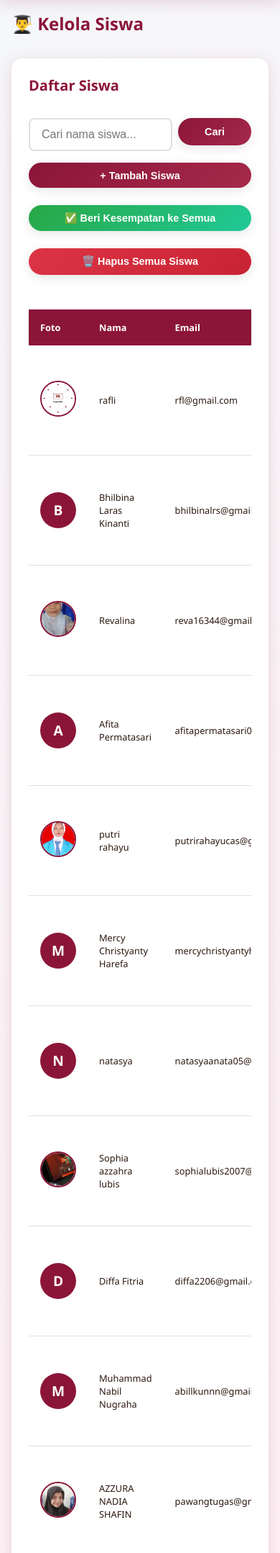
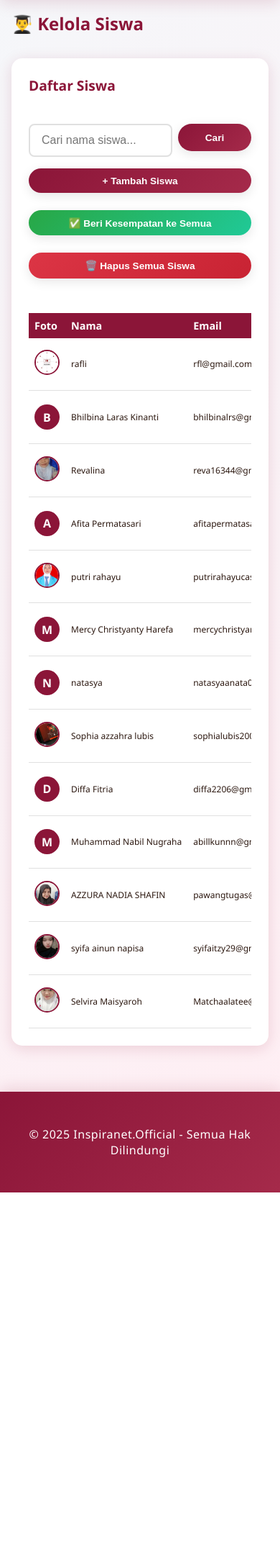
Before and after one commit to rafliyusuf999/aplikasi-tryout-siswa-dan-pembelajaran, a Flask app: page /admin/students in a window 390 px wide. Shown: the part 82-2240 px from the top of the page at 72% size. After the commit the page ends 1739 px from the top, so only its background shows below. Run offline with Flask 3, Linux system fonts and the light colour scheme; a user stored in the database is signed in; data comes from the database, SQL or seed files in the repository; data that the repository does not hold is empty.

Commit message:
Improve website display on smaller screens for better user experience
Add responsive CSS styles to templates/admin_exams.html and templates/admin_students.html to enhance usability on various devices.

Replit-Commit-Author: Agent
Replit-Commit-Session-Id: 0bea7e5a-dba7-4dde-a1aa-92c025379b6f
Replit-Commit-Checkpoint-Type: intermediate_checkpoint
Replit-Commit-Screenshot-Url: https://storage.googleapis.com/screenshot-production-us-central1/bfcd52d2-dc1c-4b34-9763-1baeae42569c/0bea7e5a-dba7-4dde-a1aa-92c025379b6f/HkQk7vV

```diff
--- a/templates/admin_students.html
+++ b/templates/admin_students.html
@@ -378,6 +378,91 @@ document.querySelectorAll('.student-clear-cheating-btn').forEach(function(button
 });
 </script>
 
+<style>
+@media (max-width: 1024px) {
+    .table-responsive {
+        overflow-x: auto;
+        -webkit-overflow-scrolling: touch;
+    }
+
+    .table td {
+        white-space: nowrap;
+    }
+}
+
+@media (max-width: 768px) {
+    .card > div:first-child {
+        flex-direction: column;
+        align-items: flex-start !important;
+    }
+
+    .card > div:first-child > div {
+        width: 100%;
+        margin-top: 0.5rem;
+    }
+
+    .table {
+        font-size: 0.85rem;
+    }
+
+    .table td button {
+        padding: 0.4rem 0.8rem !important;
+        font-size: 0.8rem;
+        margin-right: 3px !important;
+        margin-bottom: 0.3rem;
+    }
+
+    .table thead th {
+        font-size: 0.9rem;
+        padding: 0.5rem;
+    }
+
+    .table tbody td {
+        padding: 0.5rem;
+    }
+
+    .modal-content {
+        width: 95%;
+        margin: 5% auto;
+    }
+
+    .modal-body table td {
+        font-size: 0.85rem;
+        padding: 0.7rem !important;
+    }
+}
+
+@media (max-width: 480px) {
+    h1 {
+        font-size: 1.5rem !important;
+    }
+
+    .card h2 {
+        font-size: 1.2rem;
+    }
+
+    .table {
+        font-size: 0.75rem;
+    }
+
+    .table td button {
+        padding: 0.3rem 0.6rem !important;
+        font-size: 0.75rem;
+    }
+
+    .btn {
+        font-size: 0.85rem;
+    }
+
+    .table td img,
+    .table td div[style*="width: 50px"] {
+        width: 35px !important;
+        height: 35px !important;
+        font-size: 1rem !important;
+    }
+}
+</style>
+
 <div id="clearCheatingModal" class="modal">
     <div class="modal-content">
         <div class="modal-header">
```
Also changed, not shown: templates/admin_exams.html (+80 -0 lines).
